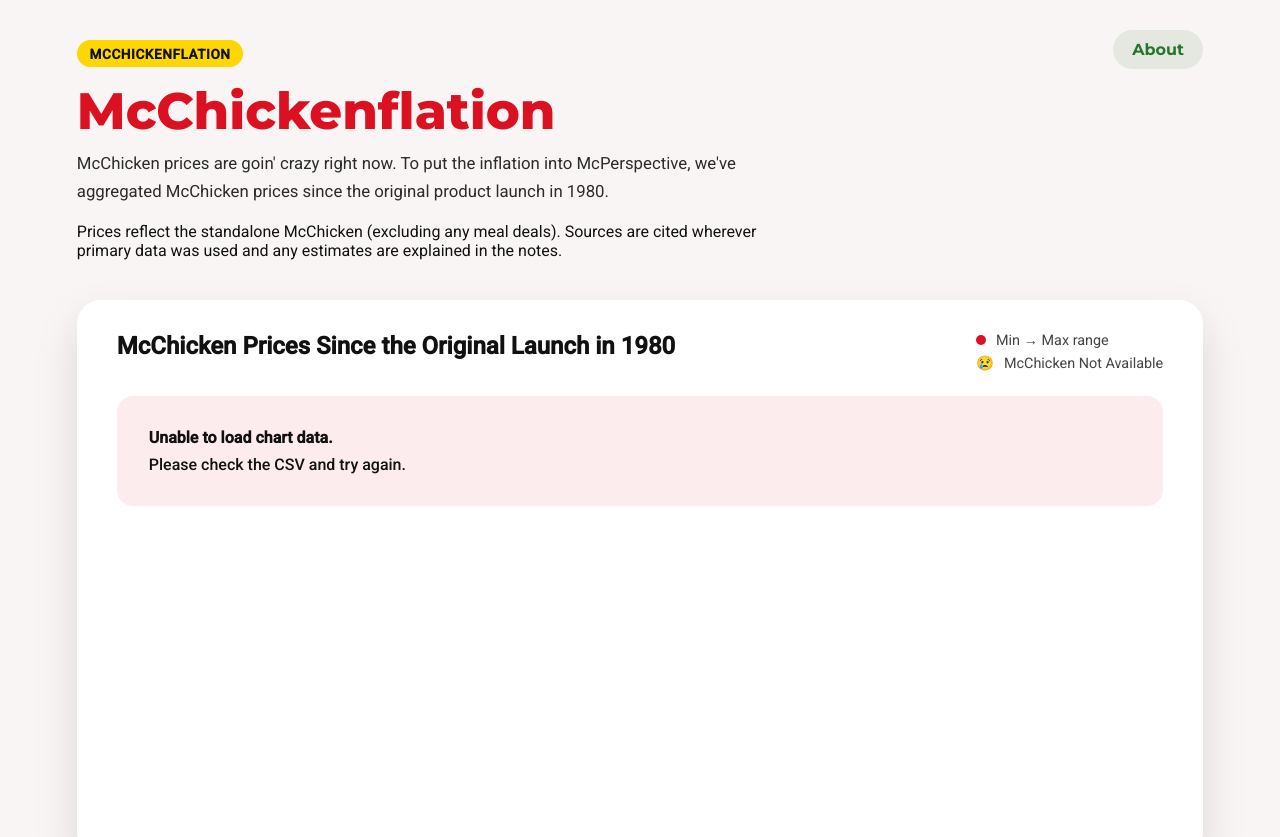
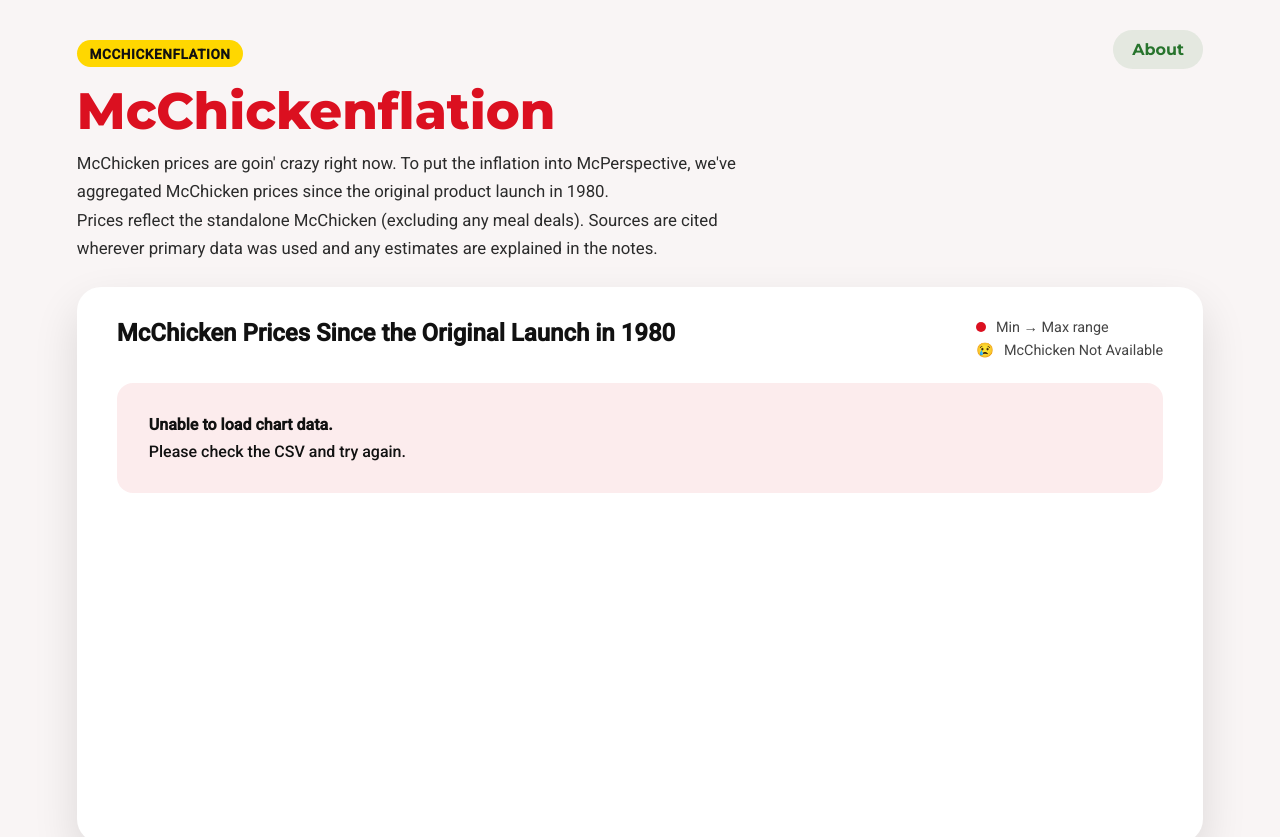
Before and after one commit to pzelle/mcchickenflation, a website: page public/index.html in a window 1280 px wide. Shown: the top 837 px of the page. Drawn offline with Linux system fonts and the light colour scheme; no server answers.

Commit message:
Update index.html

```diff
--- a/public/index.html
+++ b/public/index.html
@@ -19,7 +19,8 @@
         <h1 class="site-title">McChickenflation</h1>
         <p class="site-subtitle">
           McChicken prices are goin' crazy right now. To put the inflation into McPerspective, we've aggregated McChicken prices since the original product launch in 1980.
-          <p>Prices reflect the standalone McChicken (excluding any meal deals). Sources are cited wherever primary data was used and any estimates are explained in
+        <p class="site-subtitle">
+          Prices reflect the standalone McChicken (excluding any meal deals). Sources are cited wherever primary data was used and any estimates are explained in
           the notes.
         </p>
       </div>
```
